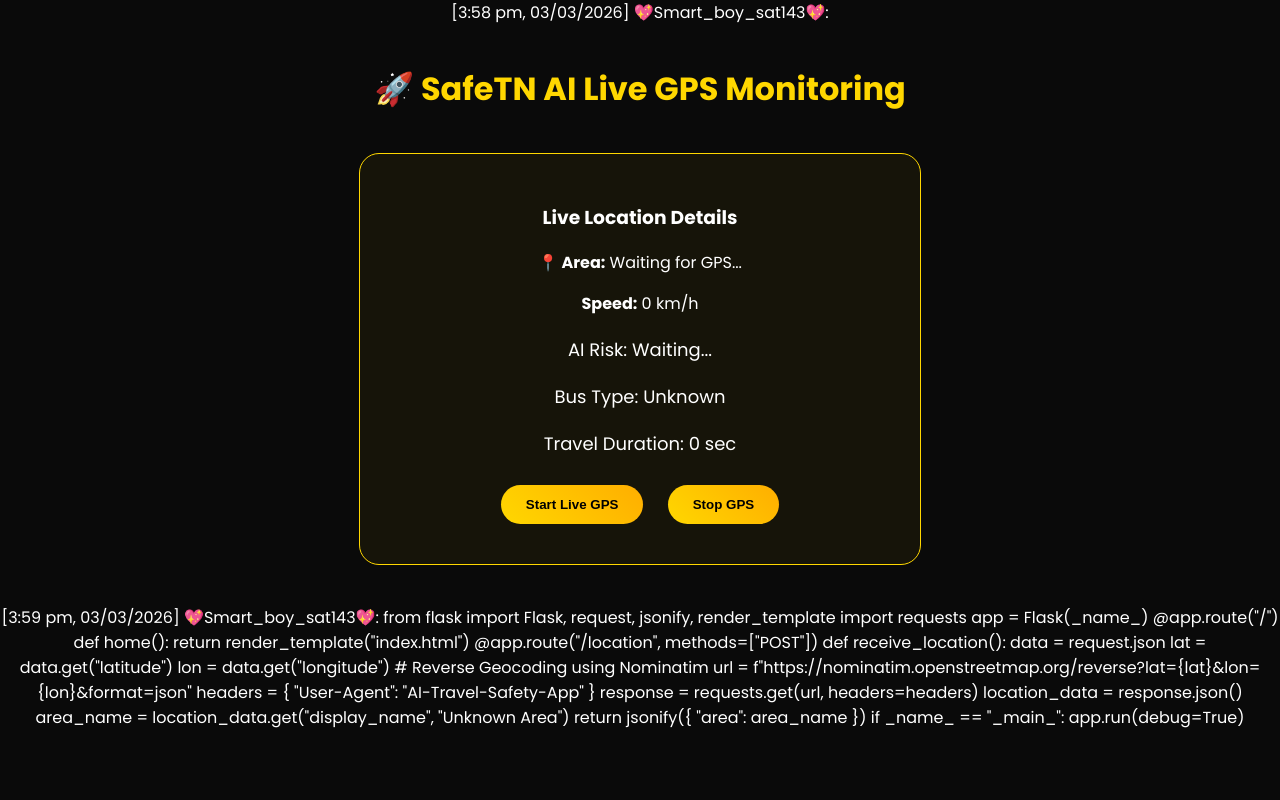
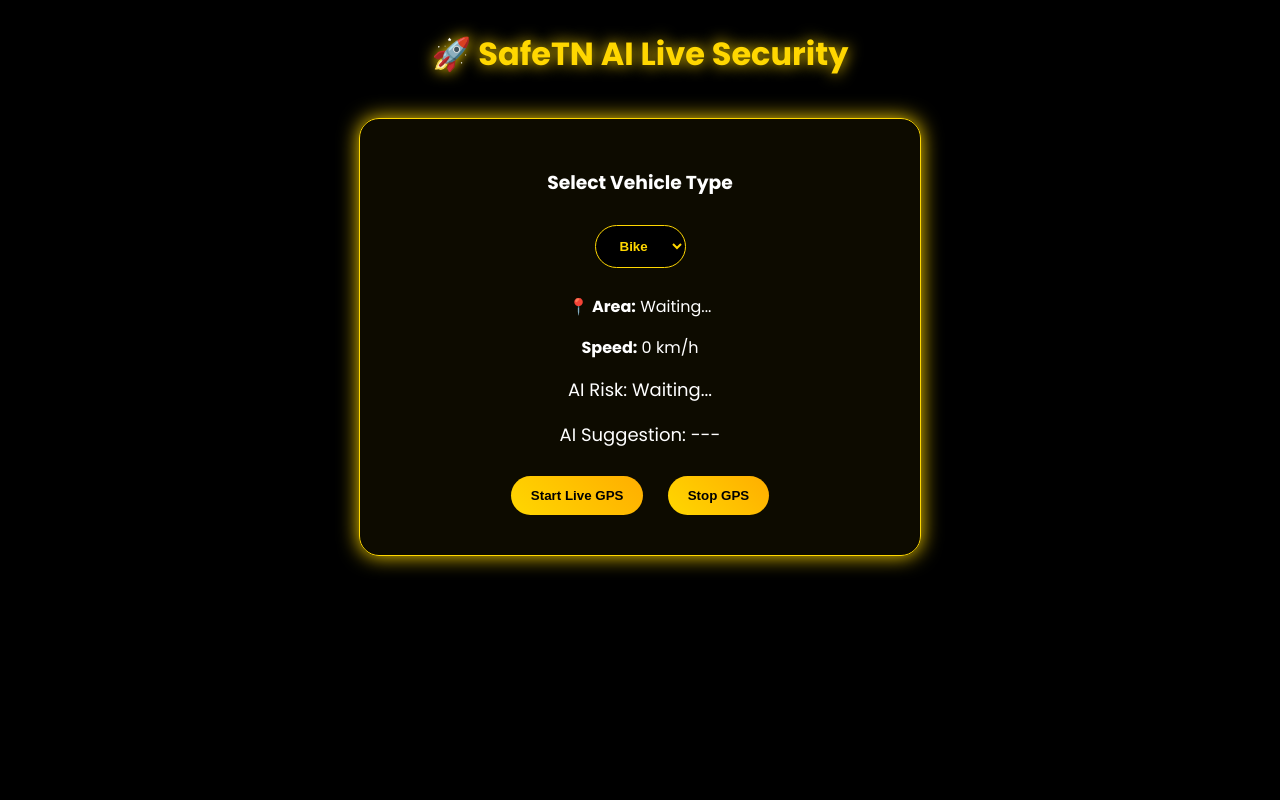
Before and after one commit to Sahaya-Sathish-S/AI-Travels, a Flask app: page / in a window 1280 px wide. Run offline with Flask 3, Linux system fonts and the light colour scheme.

Commit message:
Initial commit

```diff
--- a/app.py
+++ b/app.py
@@ -9,24 +9,72 @@
 
 @app.route("/location", methods=["POST"])
 def receive_location():
+
     data = request.json
     lat = data.get("latitude")
     lon = data.get("longitude")
+    speed = data.get("speed")
+    vehicle = data.get("vehicle")
 
-    # Reverse Geocoding using Nominatim
+    # Reverse Geocoding (UNCHANGED as you requested)
     url = f"https://nominatim.openstreetmap.org/reverse?lat={lat}&lon={lon}&format=json"
-    headers = {
-        "User-Agent": "AI-Travel-Safety-App"
-    }
-
+    headers = {"User-Agent": "SafeTN-AI-App"}
     response = requests.get(url, headers=headers)
     location_data = response.json()
-
     area_name = location_data.get("display_name", "Unknown Area")
 
+    # AI Risk Detection Logic
+    risk = "LOW RISK - Safe Travel"
+    suggestion = "Maintain safe driving."
+
+    if vehicle == "bike":
+        if speed > 80:
+            risk = "HIGH RISK - Bike Overspeeding!"
+            suggestion = "Reduce speed immediately. Wear helmet properly."
+        elif speed > 60:
+            risk = "MEDIUM RISK"
+            suggestion = "You are nearing unsafe speed."
+
+    elif vehicle == "car":
+        if speed > 120:
+            risk = "HIGH RISK - Car Overspeeding!"
+            suggestion = "Slow down immediately. Maintain lane discipline."
+        elif speed > 100:
+            risk = "MEDIUM RISK"
+            suggestion = "Reduce speed."
+
+    elif vehicle == "bus":
+        if speed > 90:
+            risk = "HIGH RISK - Bus Overspeeding!"
+            suggestion = "Passenger safety at risk. Slow down now."
+        elif speed > 75:
+            risk = "MEDIUM RISK"
+            suggestion = "Drive carefully."
+
     return jsonify({
-        "area": area_name
+        "area": area_name,
+        "risk_score": risk,
+        "vehicle_type": vehicle,
+        "suggestion": suggestion
     })
 
-if __name__ == "_main_":
+@app.route("/emergency", methods=["POST"])
+def emergency_alert():
+
+    data = request.json
+    report = f"""
+    🚨 SAFE TN EMERGENCY REPORT 🚨
+    Vehicle: {data.get("vehicle")}
+    Speed: {data.get("speed")} km/h
+    Area: {data.get("area")}
+    Risk: {data.get("risk")}
+    """
+
+    print(report)  # Here you can later integrate SMS or Police API
+
+    return jsonify({
+        "message": "🚨 Emergency Alert Sent to Control Room!"
+    })
+
+if __name__ == "__main__":
     app.run(debug=True)
--- a/templates/index.html
+++ b/templates/index.html
@@ -1,87 +1,113 @@
-[3:58 pm, 03/03/2026] 💖Smart_boy_sat143💖: <!DOCTYPE html>
+<!DOCTYPE html>
 <html>
 <head>
 <meta charset="UTF-8">
 <meta name="viewport" content="width=device-width, initial-scale=1.0">
-<title>SafeTN - AI Live Transport Security</title>
+<title>SafeTN AI Security Dashboard</title>
 
 <link href="https://fonts.googleapis.com/css2?family=Poppins:wght@400;700;900&display=swap" rel="stylesheet">
 
 <style>
+
 body{
 font-family:Poppins,sans-serif;
-background:#0a0a0a;
+background:#000;
 color:white;
+margin:0;
 text-align:center;
-margin:0;
 }
 
 h1{
-color:gold;
-margin-top:40px;
+color:#ffd700;
+font-size:32px;
+margin-top:30px;
+text-shadow:0 0 15px #ffd700;
 }
 
 .card{
 background:rgba(255,215,0,0.05);
-padding:30px;
-margin:40px auto;
+border:1px solid #ffd700;
+box-shadow:0 0 20px #ffd700;
+border-radius:20px;
 width:90%;
 max-width:500px;
-border-radius:20px;
-border:1px solid gold;
+margin:40px auto;
+padding:30px;
+}
+
+select,button{
+padding:12px 20px;
+border-radius:30px;
+border:none;
+margin:10px;
+font-weight:bold;
+}
+
+select{
+background:black;
+color:#ffd700;
+border:1px solid #ffd700;
 }
 
 button{
-padding:12px 25px;
-margin:10px;
-border:none;
-border-radius:30px;
 background:linear-gradient(45deg,#ffd700,#ffae00);
-font-weight:bold;
 cursor:pointer;
 }
 
+#emergencyBtn{
+background:red;
+color:white;
+display:none;
+box-shadow:0 0 20px red;
+}
+
 .status{
-margin-top:20px;
+margin-top:15px;
 font-size:18px;
 }
 
 .green{color:lightgreen;}
+.yellow{color:yellow;}
 .red{color:red;}
-.yellow{color:yellow;}
+
 </style>
 </head>
 
 <body>
 
-<h1>🚀 SafeTN AI Live GPS Monitoring</h1>
+<h1>🚀 SafeTN AI Live Security</h1>
 
 <div class="card">
 
-<h3>Live Location Details</h3>
+<h3>Select Vehicle Type</h3>
 
-<p><b>📍 Area:</b> <span id="area">Waiting for GPS...</span></p>
+<select id="vehicle">
+<option value="bike">Bike</option>
+<option value="car">Car</option>
+<option value="bus">Bus</option>
+</select>
+
+<p><b>📍 Area:</b> <span id="area">Waiting...</span></p>
 <p><b>Speed:</b> <span id="speed">0</span> km/h</p>
 
 <p class="status">AI Risk: <span id="risk">Waiting...</span></p>
-<p class="status">Bus Type: <span id="busType">Unknown</span></p>
-<p class="status">Travel Duration: <span id="duration">0</span> sec</p>
+<p class="status">AI Suggestion: <span id="suggestion">---</span></p>
 
 <button onclick="startRealGPS()">Start Live GPS</button>
 <button onclick="stopRealGPS()">Stop GPS</button>
+
+<button id="emergencyBtn" onclick="sendEmergency()">🚨 Emergency Alert</button>
 
 </div>
 
 <script>
 
 let watchId;
-let startTime = null;
+let currentData = {};
 
 function startRealGPS(){
 
 if(navigator.geolocation){
-
-startTime = new Date();
 
 watchId = navigator.geolocation.watchPosition(function(position){
 
@@ -89,8 +115,7 @@
 let long = position.coords.longitude;
 let speed = position.coords.speed || 0;
 
-speed = speed * 3.6; // convert m/s to km/h
-
+speed = speed * 3.6;
 document.getElementById("speed").innerHTML = speed.toFixed(2);
 
 sendLocationToServer(lat,long,speed);
@@ -116,15 +141,16 @@
 
 function sendLocationToServer(lat,long,speed){
 
+let vehicleType = document.getElementById("vehicle").value;
+
 fetch("/location",{
 method:"POST",
-headers:{
-"Content-Type":"application/json"
-},
+headers:{"Content-Type":"application/json"},
 body:JSON.stringify({
 latitude:lat,
 longitude:long,
-speed:speed
+speed:speed,
+vehicle:vehicleType
 })
 })
 .then(response=>response.json())
@@ -132,19 +158,41 @@
 
 document.getElementById("area").innerHTML = data.area;
 document.getElementById("risk").innerHTML = data.risk_score;
-document.getElementById("busType").innerHTML = data.bus_type;
-document.getElementById("duration").innerHTML = data.travel_duration_seconds;
+document.getElementById("suggestion").innerHTML = data.suggestion;
+
+currentData = {
+vehicle: vehicleType,
+speed: speed.toFixed(2),
+area: data.area,
+risk: data.risk_score
+};
 
 if(data.risk_score.includes("HIGH")){
 document.getElementById("risk").className="red";
+document.getElementById("emergencyBtn").style.display="inline-block";
 }
 else if(data.risk_score.includes("MEDIUM")){
 document.getElementById("risk").className="yellow";
+document.getElementById("emergencyBtn").style.display="none";
 }
 else{
 document.getElementById("risk").className="green";
+document.getElementById("emergencyBtn").style.display="none";
 }
 
+});
+}
+
+function sendEmergency(){
+
+fetch("/emergency",{
+method:"POST",
+headers:{"Content-Type":"application/json"},
+body:JSON.stringify(currentData)
+})
+.then(response=>response.json())
+.then(data=>{
+alert(data.message);
 });
 
 }
@@ -153,35 +201,3 @@
 
 </body>
 </html>
-[3:59 pm, 03/03/2026] 💖Smart_boy_sat143💖: from flask import Flask, request, jsonify, render_template
-import requests
-
-app = Flask(_name_)
-
-@app.route("/")
-def home():
-    return render_template("index.html")
-
-@app.route("/location", methods=["POST"])
-def receive_location():
-    data = request.json
-    lat = data.get("latitude")
-    lon = data.get("longitude")
-
-    # Reverse Geocoding using Nominatim
-    url = f"https://nominatim.openstreetmap.org/reverse?lat={lat}&lon={lon}&format=json"
-    headers = {
-        "User-Agent": "AI-Travel-Safety-App"
-    }
-
-    response = requests.get(url, headers=headers)
-    location_data = response.json()
-
-    area_name = location_data.get("display_name", "Unknown Area")
-
-    return jsonify({
-        "area": area_name
-    })
-
-if _name_ == "_main_":
-    app.run(debug=True)
```
